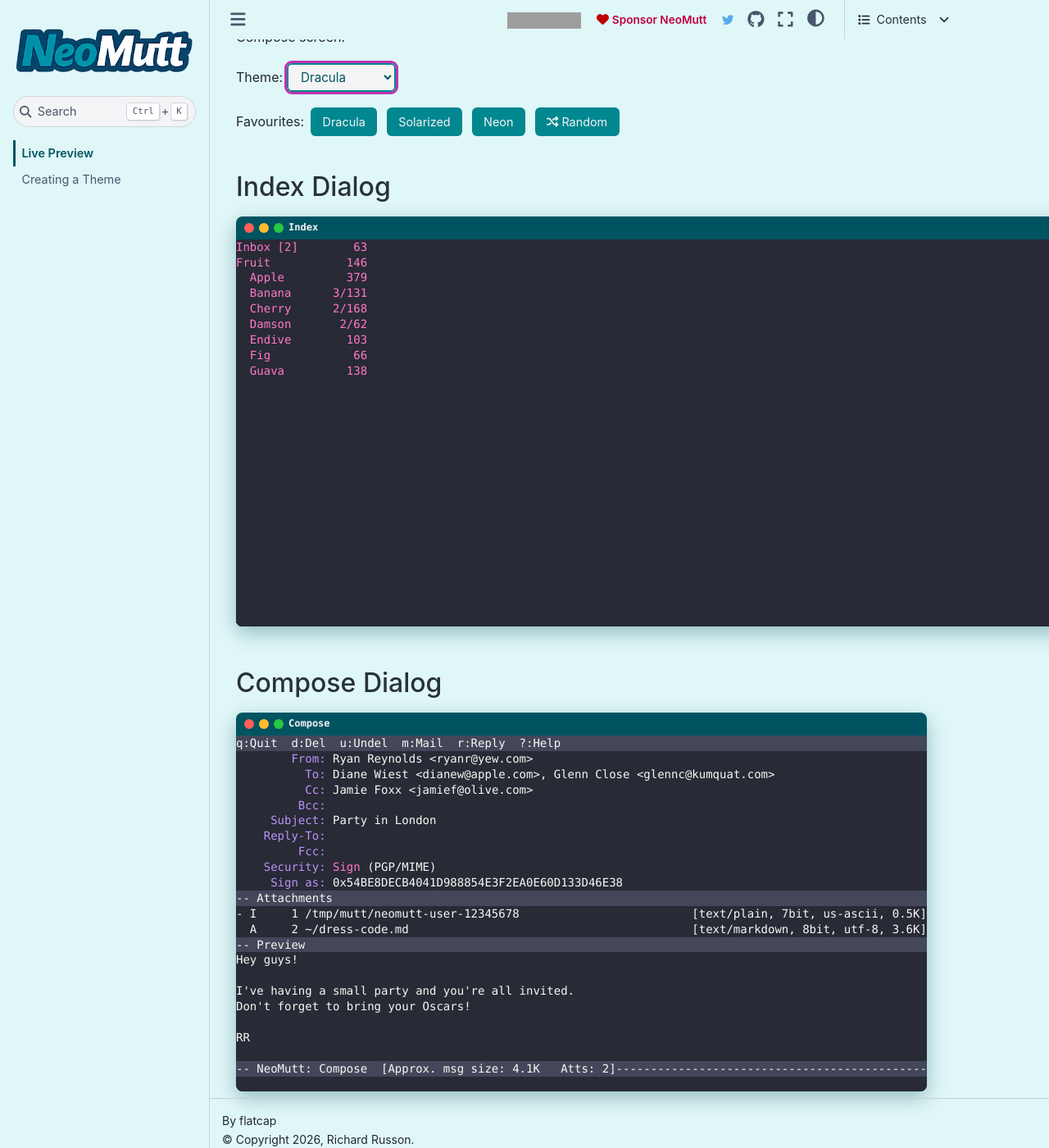
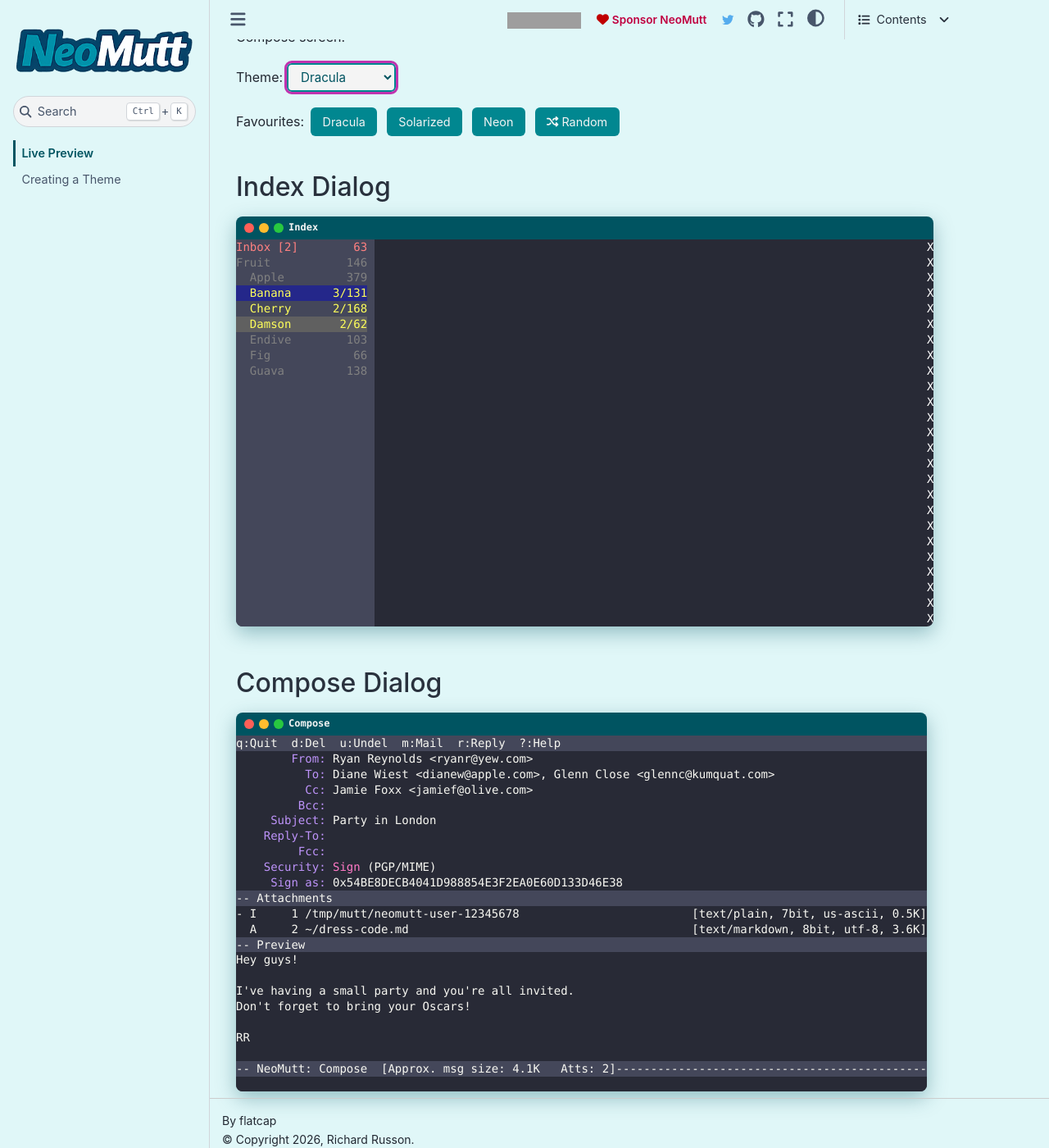
Before and after one commit to neomutt/themes, a Sphinx documentation site: the page built from docs/preview.md, in a window 1280 px wide and 1400 px high, scrolled down 231 px. Shown: the whole window at 82% size. Built offline with Sphinx 7.4.7 and the Sphinx Book theme 1.1.4, drawn with Linux system fonts in a browser that asks for light colours; pages that are not in the unit, such as notebooks, are missing from menus; grey boxes are pictures that could not be loaded.

Commit message:
wip index

```diff
--- a/docs/_static/custom.css
+++ b/docs/_static/custom.css
@@ -292,15 +292,13 @@
 .term-window[data-theme="dracula"] .terminal .normal  { background-color: #282a36; color: #f8f8f2; }
 .term-window[data-theme="dracula"] .terminal .sign    { background-color: #282a36; color: #ff79c6; }
 
-.term-window[data-theme="dracula"] .terminal .sign    { background-color: #282a36; color: #ff79c6; }
-
-.term-window[data-theme="dracula"] .terminal .sb_background { background-color: #282a36; color: #ff79c6; }
-.term-window[data-theme="dracula"] .terminal .sb_divider    { background-color: #282a36; color: #ff79c6; }
-.term-window[data-theme="dracula"] .terminal .sb_flagged    { background-color: #282a36; color: #ff79c6; }
-.term-window[data-theme="dracula"] .terminal .sb_highlight  { background-color: #282a36; color: #ff79c6; }
-.term-window[data-theme="dracula"] .terminal .sb_indicator  { background-color: #282a36; color: #ff79c6; }
-.term-window[data-theme="dracula"] .terminal .sb_new        { background-color: #282a36; color: #ff79c6; }
-.term-window[data-theme="dracula"] .terminal .sb_ordinary   { background-color: #282a36; color: #ff79c6; }
+.term-window[data-theme="dracula"] .terminal .sb_background { background-color: #44475a;                 }
+.term-window[data-theme="dracula"] .terminal .sb_divider    { background-color: #44475a;                 }
+.term-window[data-theme="dracula"] .terminal .sb_flagged    {                            color: #ff8080; }
+.term-window[data-theme="dracula"] .terminal .sb_highlight  { background-color: #606060;                 }
+.term-window[data-theme="dracula"] .terminal .sb_indicator  { background-color: #24278a;                 }
+.term-window[data-theme="dracula"] .terminal .sb_new        {                            color: #ffff5a; }
+.term-window[data-theme="dracula"] .terminal .sb_ordinary   {                            color: #808080; }
 
 /* ── Theme: Solarized ───────────────────────────────────────── */
 .term-window[data-theme="solarized"] .terminal          { background: #002b36; }
--- a/docs/preview.md
+++ b/docs/preview.md
@@ -49,31 +49,31 @@
     <span class="title">Index</span>
   </div>
   <pre class="terminal">
-<span class="sb_background sb_flagged">Inbox [2]        63</span><span class="sb_divider"> </span><span class="index">                                                                                                    </span>
-<span class="sb_background sb_ordinary">Fruit           146</span><span class="sb_divider"> </span><span class="index">                                                                                                    </span>
-<span class="sb_background sb_ordinary">  Apple         379</span><span class="sb_divider"> </span><span class="index">                                                                                                    </span>
-<span class="sb_indicator sb_new">  Banana      3/131</span><span class="sb_divider"> </span><span class="index">                                                                                                    </span>
-<span class="sb_background sb_new">  Cherry      2/168</span><span class="sb_divider"> </span><span class="index">                                                                                                    </span>
-<span class="sb_highlight sb_new">  Damson       2/62</span><span class="sb_divider"> </span><span class="index">                                                                                                    </span>
-<span class="sb_background sb_ordinary">  Endive        103</span><span class="sb_divider"> </span><span class="index">                                                                                                    </span>
-<span class="sb_background sb_ordinary">  Fig            66</span><span class="sb_divider"> </span><span class="index">                                                                                                    </span>
-<span class="sb_background sb_ordinary">  Guava         138</span><span class="sb_divider"> </span><span class="index">                                                                                                    </span>
-<span class="sb_background">                    <span class="sb_divider"> </span><span class="index">                                                                                                    </span>
-<span class="sb_background">                    <span class="sb_divider"> </span><span class="index">                                                                                                    </span>
-<span class="sb_background">                    <span class="sb_divider"> </span><span class="index">                                                                                                    </span>
-<span class="sb_background">                    <span class="sb_divider"> </span><span class="index">                                                                                                    </span>
-<span class="sb_background">                    <span class="sb_divider"> </span><span class="index">                                                                                                    </span>
-<span class="sb_background">                    <span class="sb_divider"> </span><span class="index">                                                                                                    </span>
-<span class="sb_background">                    <span class="sb_divider"> </span><span class="index">                                                                                                    </span>
-<span class="sb_background">                    <span class="sb_divider"> </span><span class="index">                                                                                                    </span>
-<span class="sb_background">                    <span class="sb_divider"> </span><span class="index">                                                                                                    </span>
-<span class="sb_background">                    <span class="sb_divider"> </span><span class="index">                                                                                                    </span>
-<span class="sb_background">                    <span class="sb_divider"> </span><span class="index">                                                                                                    </span>
-<span class="sb_background">                    <span class="sb_divider"> </span><span class="index">                                                                                                    </span>
-<span class="sb_background">                    <span class="sb_divider"> </span><span class="index">                                                                                                    </span>
-<span class="sb_background">                    <span class="sb_divider"> </span><span class="index">                                                                                                    </span>
-<span class="sb_background">                    <span class="sb_divider"> </span><span class="index">                                                                                                    </span>
-<span class="sb_background">                    <span class="sb_divider"> </span><span class="index">                                                                                                    </span>
+<span class="sb_background sb_flagged">Inbox [2]        63</span><span class="sb_divider"> </span><span class="index">                                                                                X</span>
+<span class="sb_background sb_ordinary">Fruit           146</span><span class="sb_divider"> </span><span class="index">                                                                                X</span>
+<span class="sb_background sb_ordinary">  Apple         379</span><span class="sb_divider"> </span><span class="index">                                                                                X</span>
+<span class="sb_indicator sb_new">  Banana      3/131</span><span class="sb_divider"> </span><span class="index">                                                                                X</span>
+<span class="sb_background sb_new">  Cherry      2/168</span><span class="sb_divider"> </span><span class="index">                                                                                X</span>
+<span class="sb_highlight sb_new">  Damson       2/62</span><span class="sb_divider"> </span><span class="index">                                                                                X</span>
+<span class="sb_background sb_ordinary">  Endive        103</span><span class="sb_divider"> </span><span class="index">                                                                                X</span>
+<span class="sb_background sb_ordinary">  Fig            66</span><span class="sb_divider"> </span><span class="index">                                                                                X</span>
+<span class="sb_background sb_ordinary">  Guava         138</span><span class="sb_divider"> </span><span class="index">                                                                                X</span>
+<span class="sb_background">                   </span><span class="sb_divider"> </span><span class="index">                                                                                X</span>
+<span class="sb_background">                   </span><span class="sb_divider"> </span><span class="index">                                                                                X</span>
+<span class="sb_background">                   </span><span class="sb_divider"> </span><span class="index">                                                                                X</span>
+<span class="sb_background">                   </span><span class="sb_divider"> </span><span class="index">                                                                                X</span>
+<span class="sb_background">                   </span><span class="sb_divider"> </span><span class="index">                                                                                X</span>
+<span class="sb_background">                   </span><span class="sb_divider"> </span><span class="index">                                                                                X</span>
+<span class="sb_background">                   </span><span class="sb_divider"> </span><span class="index">                                                                                X</span>
+<span class="sb_background">                   </span><span class="sb_divider"> </span><span class="index">                                                                                X</span>
+<span class="sb_background">                   </span><span class="sb_divider"> </span><span class="index">                                                                                X</span>
+<span class="sb_background">                   </span><span class="sb_divider"> </span><span class="index">                                                                                X</span>
+<span class="sb_background">                   </span><span class="sb_divider"> </span><span class="index">                                                                                X</span>
+<span class="sb_background">                   </span><span class="sb_divider"> </span><span class="index">                                                                                X</span>
+<span class="sb_background">                   </span><span class="sb_divider"> </span><span class="index">                                                                                X</span>
+<span class="sb_background">                   </span><span class="sb_divider"> </span><span class="index">                                                                                X</span>
+<span class="sb_background">                   </span><span class="sb_divider"> </span><span class="index">                                                                                X</span>
+<span class="sb_background">                   </span><span class="sb_divider"> </span><span class="index">                                                                                X</span>
 </pre>
 </div>
 
```
